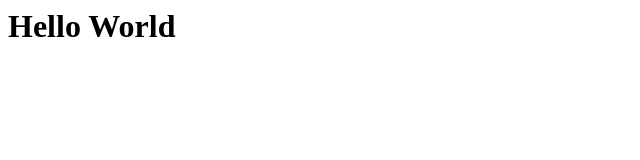
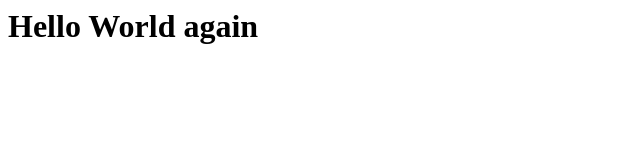
Before and after one commit to Tamboduc/cristianducoing.github.io, a plain HTML site: page index.html in a window 1280 px wide. Shown: the whole page, without its empty margins (0-640 px from the left). Drawn offline with Linux system fonts and the light colour scheme.

Commit message:
Update index.html

```diff
--- a/index.html
+++ b/index.html
@@ -1 +1 @@
-<h1>Hello World<h1>
+<h1>Hello World again<h1>
```
